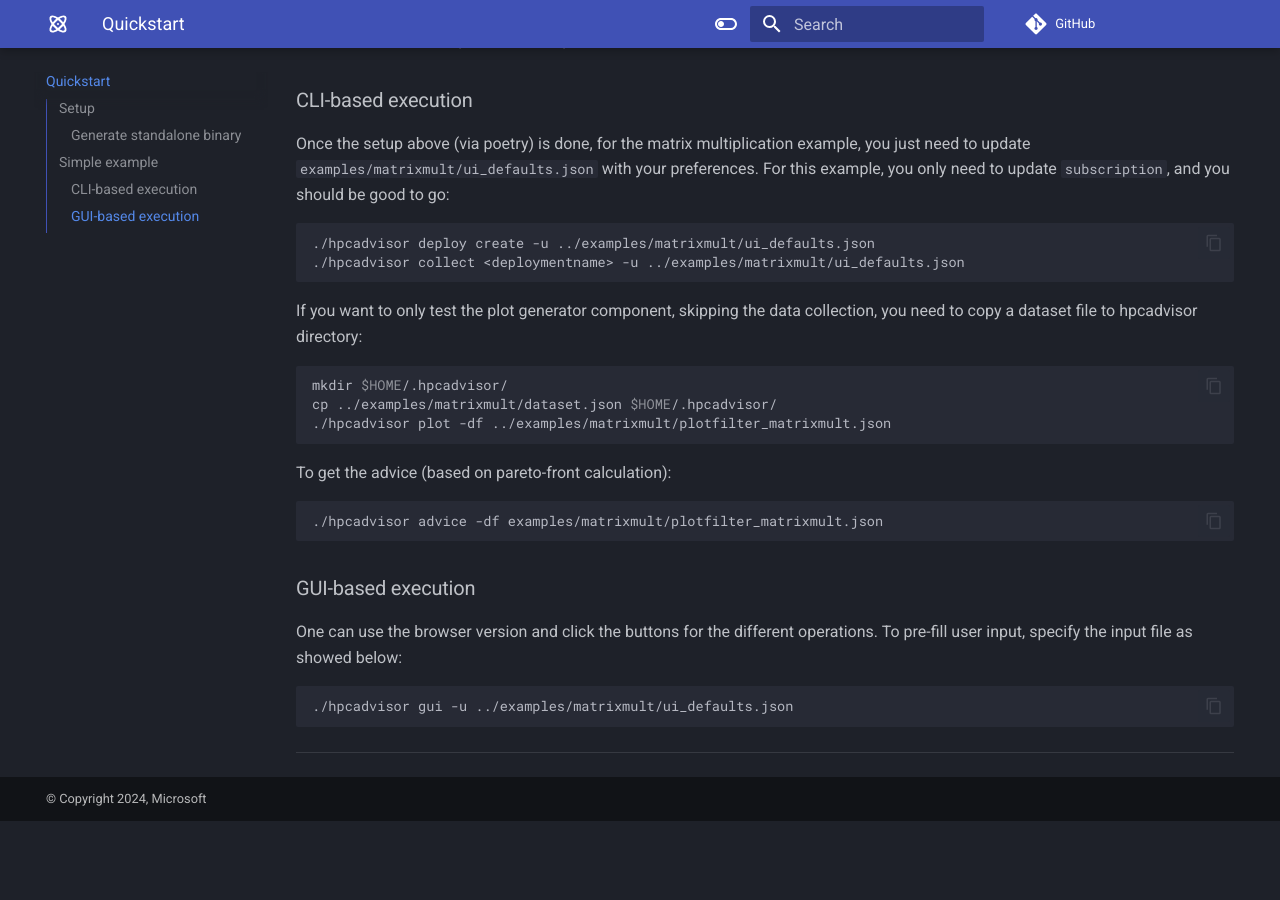
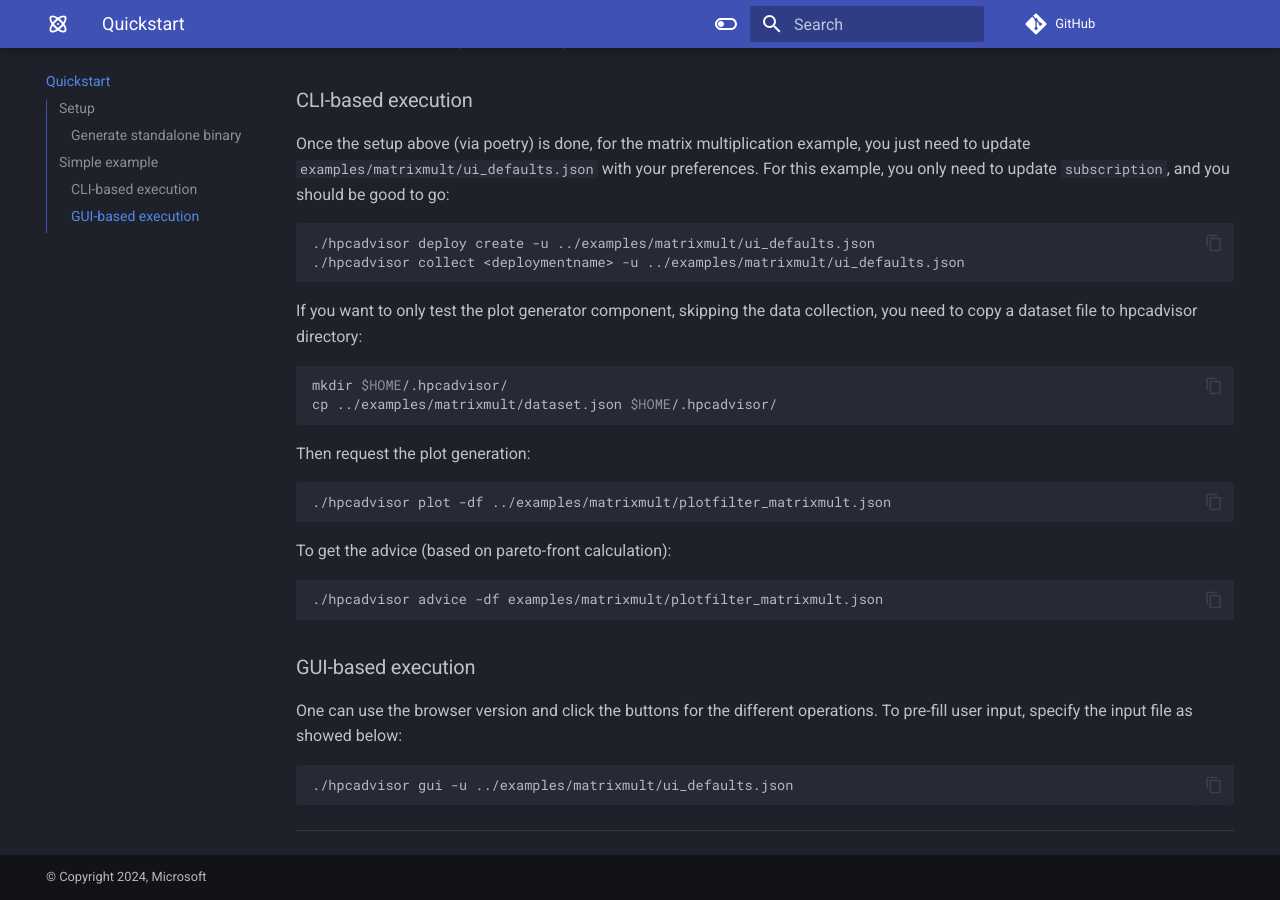
Before and after one commit to Azure/hpcadvisor, an MkDocs documentation site: the page built from docs/quickstart.md, in a window 1280 px wide and 900 px high, scrolled down 870 px. Built offline with MkDocs 1.6.1 and Material for MkDocs 9.7.7, drawn with Linux system fonts in a browser that asks for light colours; comment, search, counter and statistics services are not loaded; before the commit the page ends 1691 px from its top, so only the background shows below that.

Commit message:
update quickstart

````diff
--- a/docs/quickstart.md
+++ b/docs/quickstart.md
@@ -57,6 +57,11 @@ collection, you need to copy a dataset file to hpcadvisor directory:
 ```bash
 mkdir $HOME/.hpcadvisor/
 cp ../examples/matrixmult/dataset.json $HOME/.hpcadvisor/
+```
+
+Then request the plot generation:
+
+```
 ./hpcadvisor plot -df ../examples/matrixmult/plotfilter_matrixmult.json
 ```
 
````
